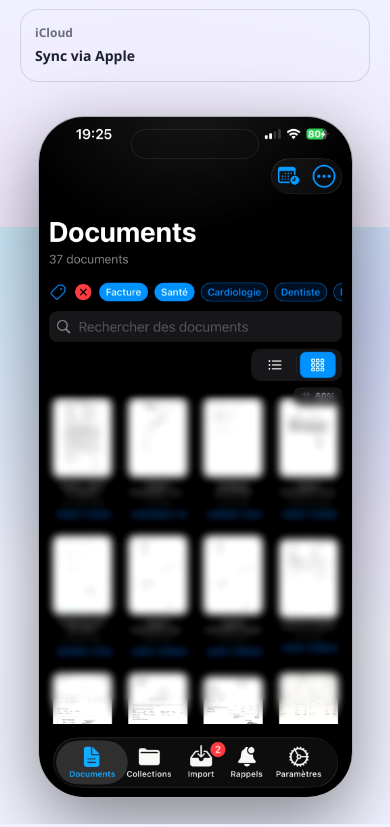
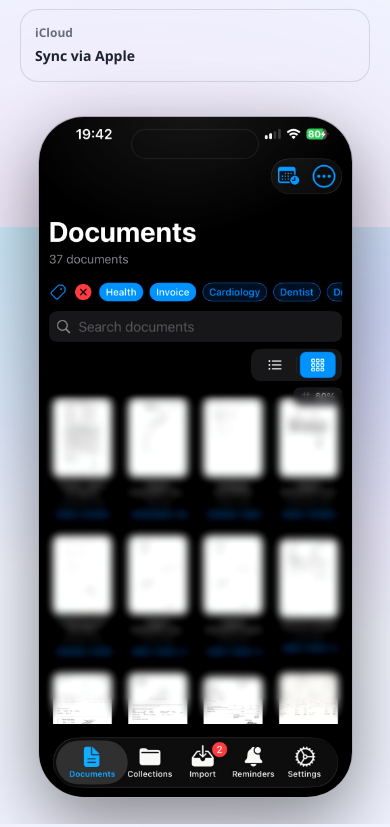
Before and after one commit to orame/HomeDocs-Support, a plain HTML site: page index.html in a window 390 px wide. Shown: the part 617-1444 px from the top of the page. Drawn offline with Linux system fonts and the light colour scheme.

Commit message:
Use language-specific iPhone screenshots

```diff
--- a/app.js
+++ b/app.js
@@ -301,6 +301,13 @@
       el.textContent = interpolate(value, { year });
     });
 
+    const phoneBg = document.getElementById("phoneBg");
+    if (phoneBg) {
+      const fr = phoneBg.getAttribute("data-bg-fr");
+      const en = phoneBg.getAttribute("data-bg-en");
+      phoneBg.setAttribute("src", lang === "en" && en ? en : fr || phoneBg.getAttribute("src"));
+    }
+
     // Also adjust title + meta description for nicer sharing/indexing.
     document.title = lang === "en" ? "HomeDocs — Support" : "HomeDocs — Support";
     const metaDesc = document.querySelector('meta[name="description"]');
--- a/index.html
+++ b/index.html
@@ -98,7 +98,14 @@
           <div class="hero__card" aria-label="Aperçu HomeDocs sur iPhone">
             <div class="phone" aria-hidden="true">
               <div class="phone__device">
-                <img class="phone__bg" src="./assets/iphone-bg.png" alt="" />
+                <img
+                  class="phone__bg"
+                  id="phoneBg"
+                  src="./assets/iphone-bg.png"
+                  data-bg-fr="./assets/iphone-bg.png"
+                  data-bg-en="./assets/iphone-bg-en.png"
+                  alt=""
+                />
 
                 <div class="phone__notch"></div>
 
```
Also changed, not shown: assets/iphone-bg-en.png (added).
